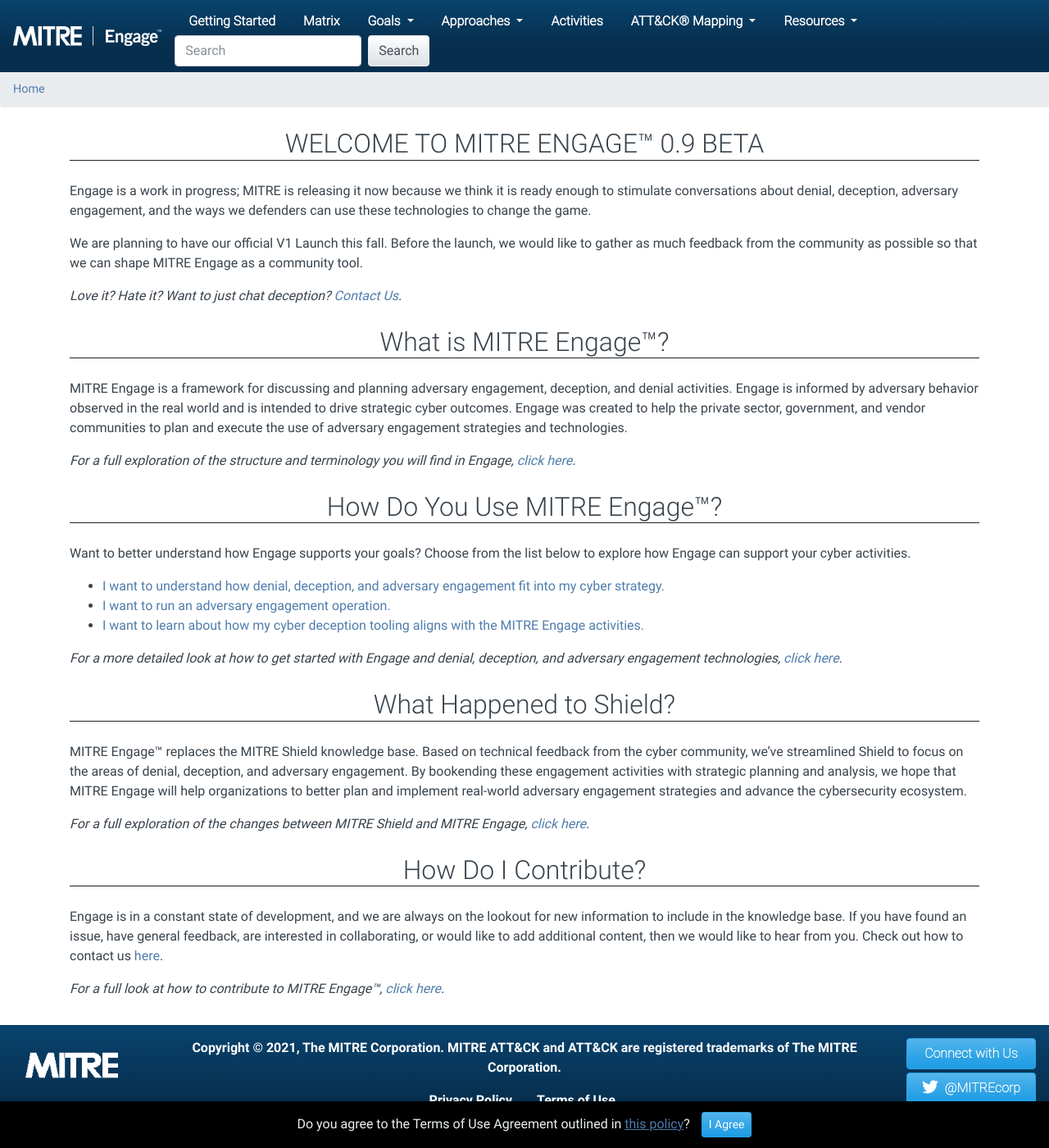
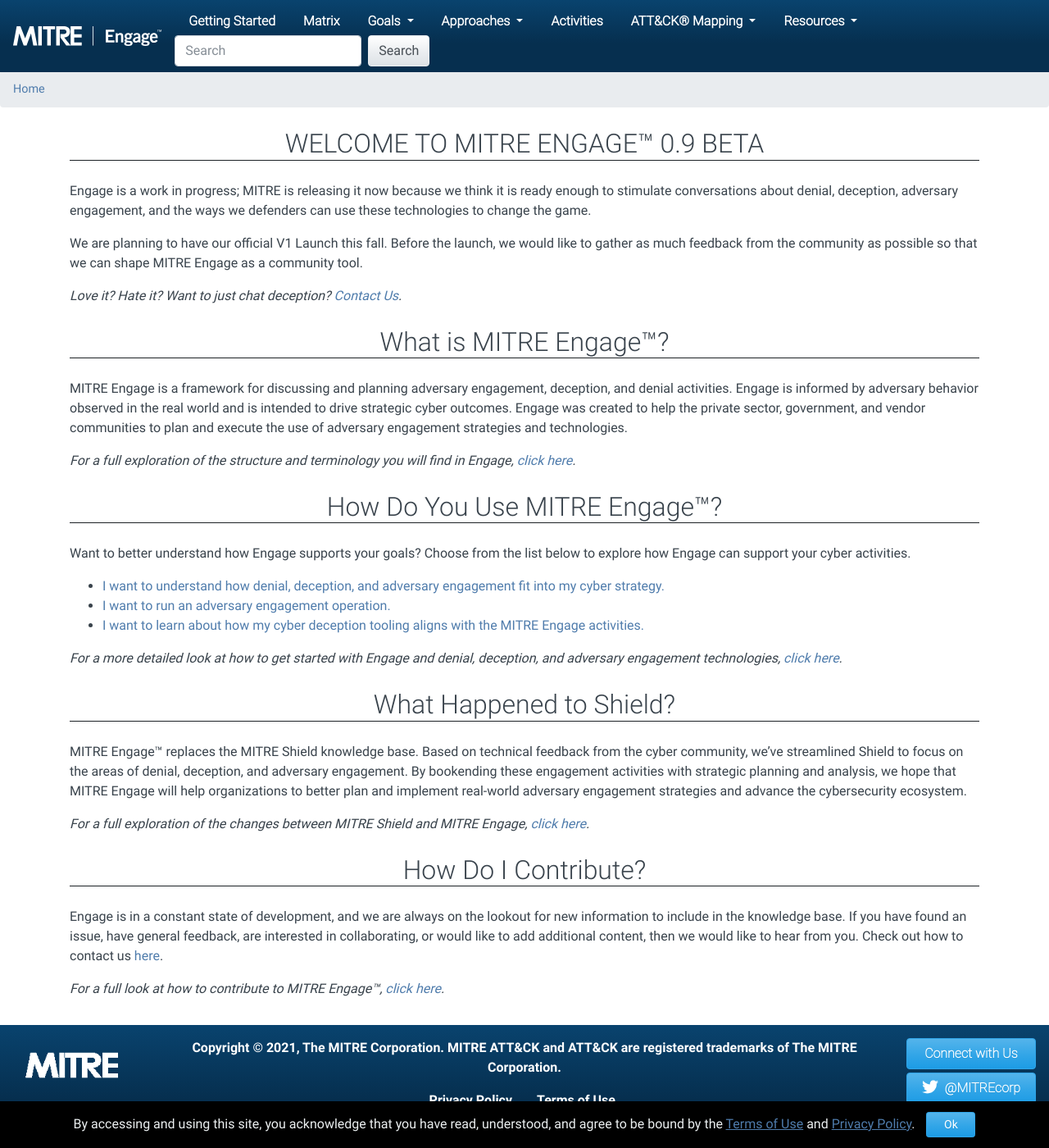
Before and after one commit to mitre/engage, a Jekyll site: the page built from index.md, in a window 1280 px wide and 1400 px high, scrolled down 52 px. Shown: the whole window at 82% size. Built offline with Jekyll 4.4.1, drawn with Linux system fonts in a browser that asks for light colours; comment, search, counter and statistics services are not loaded.

Commit message:
Update terms of use banner wording (#20)

```diff
--- a/_includes/footer.html
+++ b/_includes/footer.html
@@ -6,9 +6,10 @@
             <!-- End Main Content Div -->
             <!-- START Bootstrap-Cookie-Alert -->
             <div class="alert text-center tou-alert" role="alert">
-                Do you agree to the Terms of Use Agreement outlined in
-                <a href="{{ site.baseurl }}/resources/terms-of-use" target="_blank">this policy</a>?
-                <button type="button" class="btn btn-primary btn-sm accept-tou">I Agree</button>
+                By accessing and using this site, you acknowledge that you have read, understood, and agree to be bound
+                by the <a href="{{ site.baseurl }}/resources/terms-of-use" target="_blank">Terms of Use</a> and
+                <a href="{{ site.baseurl }}/resources/privacy" target="_blank">Privacy Policy</a>.
+                <button type="button" class="btn btn-primary btn-sm accept-tou">Ok</button>
             </div>
             <!-- END Bootstrap-Cookie-Alert -->
             <!-- Start Scripts -->
--- a/assets/css/_terms_of_use.scss
+++ b/assets/css/_terms_of_use.scss
@@ -32,5 +32,6 @@
 
 .tou-alert .accept-tou {
     margin-left: 10px;
+    width: 60px;
     vertical-align: baseline;
 }
```
